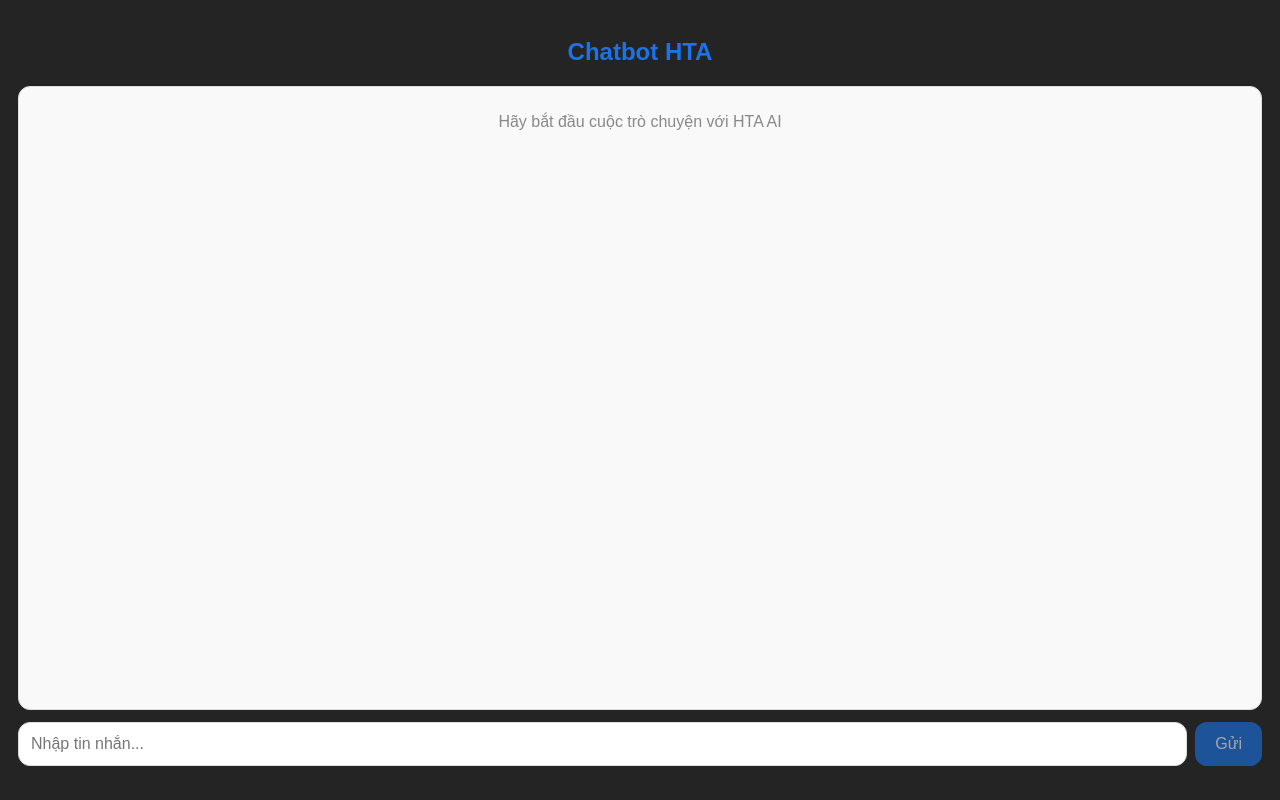
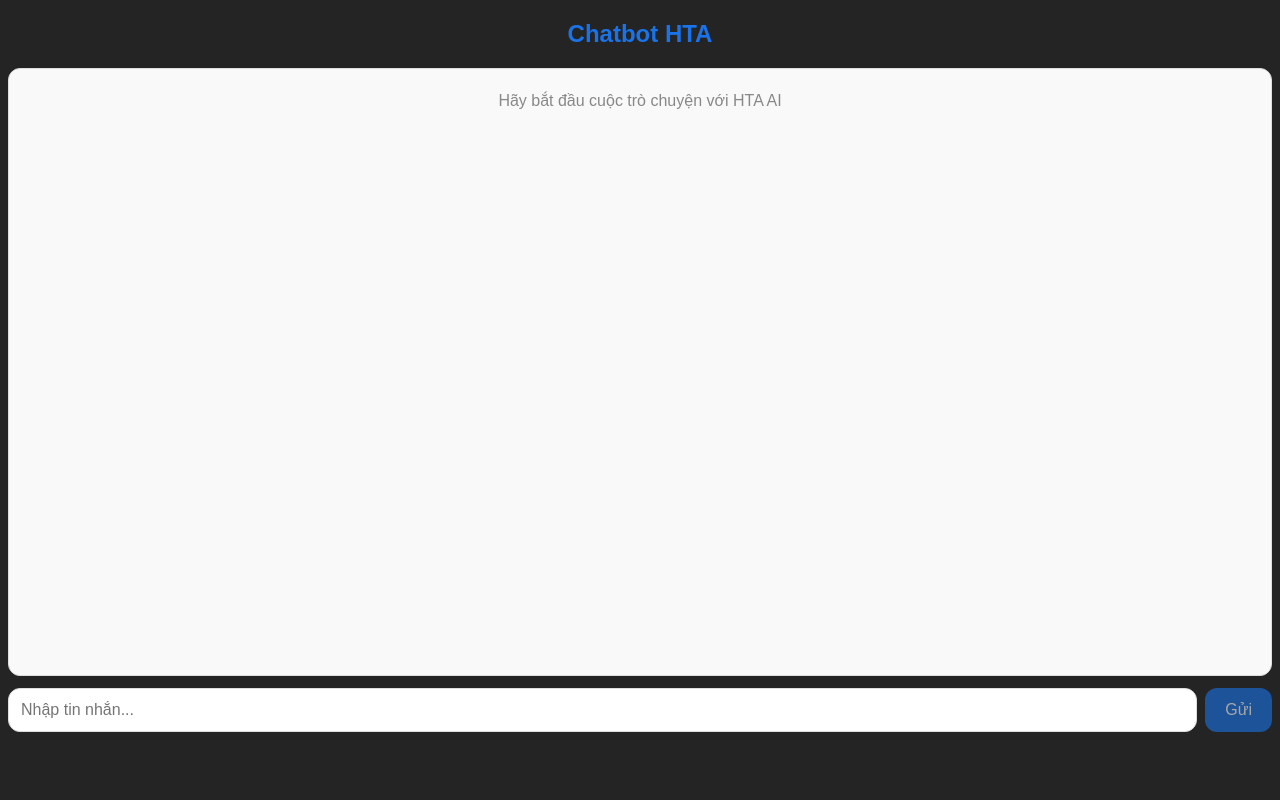
Before and after one commit to teadev2002/chat-hta-ai, a React (Vite) app: page / in a window 1280 px wide. Built offline with nearby package versions, Linux system fonts and the light colour scheme.

Commit message:
fix padding

```diff
--- a/src/Chatbot.jsx
+++ b/src/Chatbot.jsx
@@ -81,16 +81,16 @@ const Chatbot = () => {
   };
 
   return (
-    <div style={{  margin: '0 auto', padding: '10px', fontFamily: 'Arial, sans-serif' }}>
+    <div style={{  margin: '0 auto', padding: '0px', fontFamily: 'Arial, sans-serif' }}>
       <h2 style={{ textAlign: 'center', color: '#1a73e8' }}>Chatbot HTA</h2>
 
       <div
         style={{
-          height: '610px',
+          height: '600px',
           overflowY: 'auto',
           border: '1px solid #ddd',
           borderRadius: '12px',
-          padding: '6px',
+          padding: '3px',
           marginBottom: '12px',
           backgroundColor: '#f9f9f9',
         }}
```
